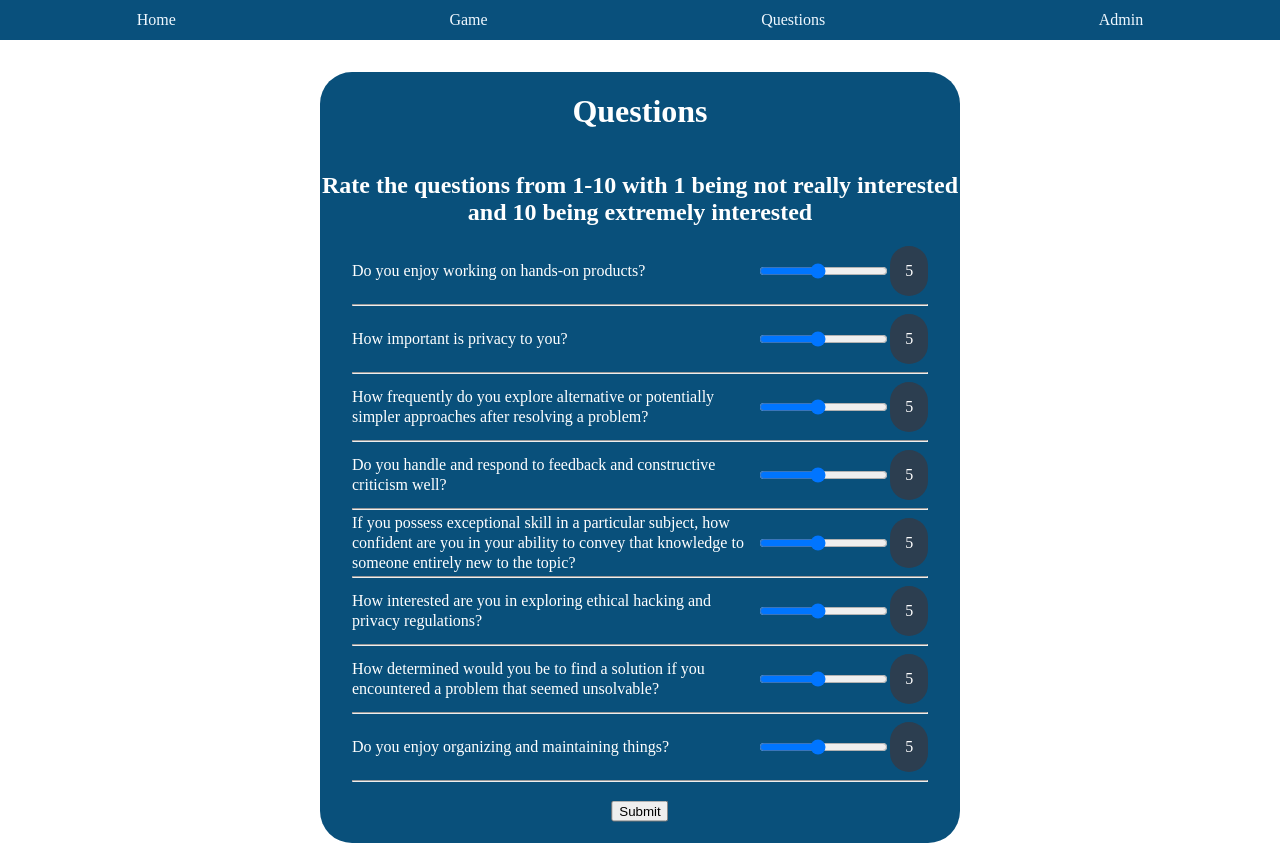
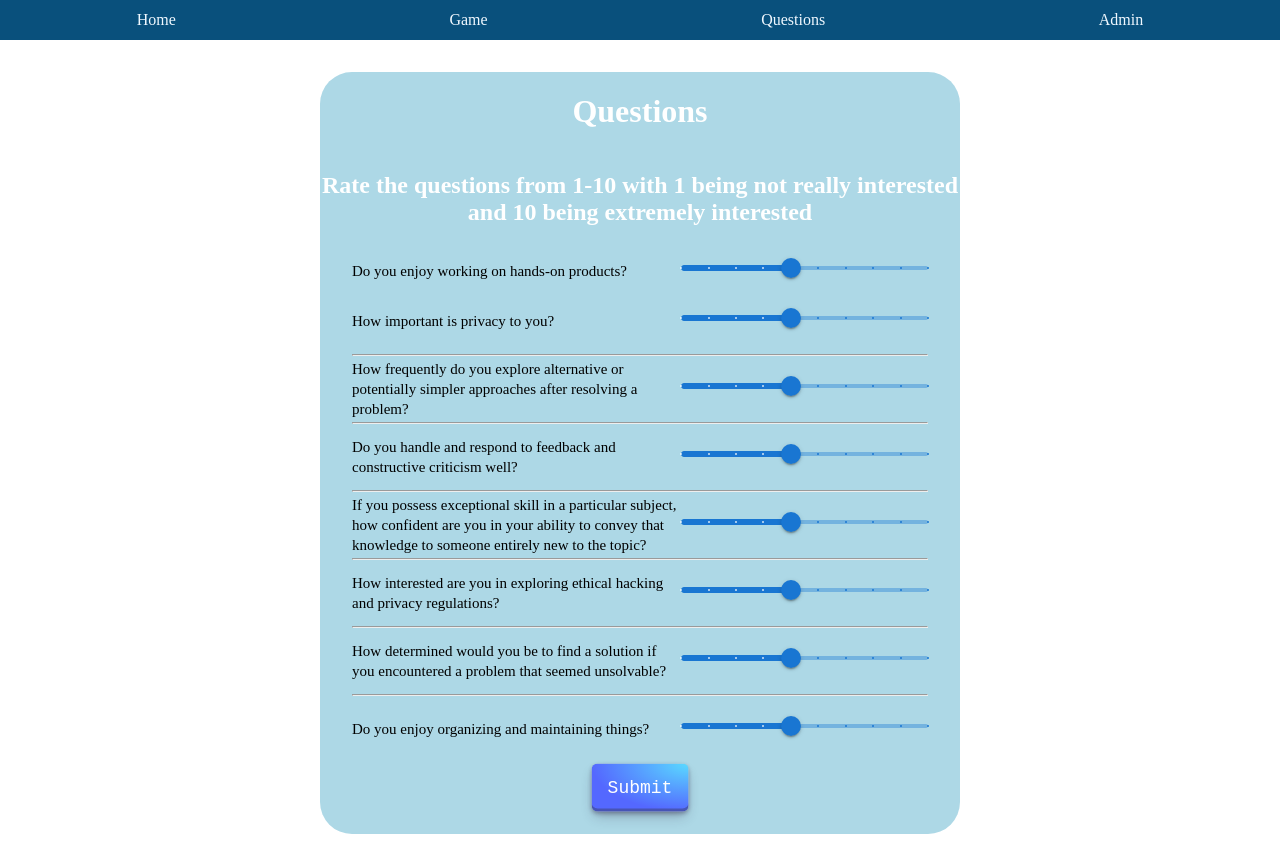
Before and after one commit to nonwor/CGI-hackathon, a React (Vite) app in the folder client/: page /Questions in a window 1280 px wide. Built offline with nearby package versions, Linux system fonts and the light colour scheme.

Commit message:
working on ui

```diff
--- a/client/package.json
+++ b/client/package.json
@@ -10,7 +10,10 @@
     "preview": "vite preview"
   },
   "dependencies": {
+    "@emotion/react": "^11.11.1",
+    "@emotion/styled": "^11.11.0",
     "@material-tailwind/react": "^2.1.4",
+    "@mui/material": "^5.14.14",
     "axios": "^1.5.1",
     "react": "^18.2.0",
     "react-dom": "^18.2.0",
--- a/client/src/pages/Questions/Questions.css
+++ b/client/src/pages/Questions/Questions.css
@@ -3,7 +3,7 @@
   flex-direction: column;
   margin: 2rem auto 0 auto;
   max-width: 50vw;
-  background-color: hsl(203, 86%, 26%);
+  background-color: #add8e6;
   border-radius: 2rem;
 }
 
@@ -19,6 +19,9 @@ h2 {
   line-height: 20px;
 }
 li {
+  padding: 1rem 0;
+  font-size: 15px;
+  color: black;
   list-style-type: none;
   width: 80%;
 }
@@ -51,7 +54,43 @@ li {
   position: relative;
   top: 50%;
   left: 50%;
-  transform: translate(-50%, 50%);
+  transform: translate(-50%, 20%);
+}
+
+.questionsubmit {
+  align-items: center;
+  appearance: none;
+  background-image: radial-gradient(
+    100% 100% at 100% 0,
+    #5adaff 0,
+    #5468ff 100%
+  );
+  border: 0;
+  border-radius: 6px;
+  box-shadow: rgba(45, 35, 66, 0.4) 0 2px 4px,
+    rgba(45, 35, 66, 0.3) 0 7px 13px -3px, rgba(58, 65, 111, 0.5) 0 -3px 0 inset;
+  box-sizing: border-box;
+  color: #fff;
+  cursor: pointer;
+  display: inline-flex;
+  font-family: "JetBrains Mono", monospace;
+  height: 48px;
+  justify-content: center;
+  line-height: 1;
+  list-style: none;
+  overflow: hidden;
+  padding-left: 16px;
+  padding-right: 16px;
+  position: relative;
+  text-align: left;
+  text-decoration: none;
+  transition: box-shadow 0.15s, transform 0.15s;
+  user-select: none;
+  -webkit-user-select: none;
+  touch-action: manipulation;
+  white-space: nowrap;
+  will-change: box-shadow, transform;
+  font-size: 18px;
 }
 
 .modalcourse {
--- a/client/src/pages/Questions/Questions.jsx
+++ b/client/src/pages/Questions/Questions.jsx
@@ -1,6 +1,8 @@
 import React from "react";
 import "./Questions.css";
 import { useState } from "react";
+import Slider from "@mui/material/Slider";
+import Box from "@mui/material/Box";
 
 export default function Questions() {
   const [value1, setValue1] = useState(5); // IT
@@ -80,32 +82,36 @@ export default function Questions() {
         <div className="questions">
           <div className="question1">
             <li>Do you enjoy working on hands-on products?</li>
-            <input
-              type="range"
-              min="1"
-              max="10"
-              className="slider1"
+            <Box sx={{ width: "60%" }}>
+              <Slider
                 value={value1}
+                step={1}
+                marks
+                min={1}
+                max={10}
+                valueLabelDisplay="auto"
                 onChange={(e) => {
                   setValue1(e.target.value);
                 }}
-            ></input>
-            <span className="range-slider-value">{value1}</span>
+              />
+            </Box>
           </div>
-          <hr />
+
           <div className="question2">
             <li>How important is privacy to you?</li>
-            <input
-              type="range"
-              min="1"
-              max="10"
-              className="slider2"
+            <Box sx={{ width: "60%" }}>
+              <Slider
                 value={value2}
+                step={1}
+                marks
+                min={1}
+                max={10}
+                valueLabelDisplay="auto"
                 onChange={(e) => {
                   setValue2(e.target.value);
                 }}
-            ></input>
-            <span className="range-slider-value">{value2}</span>
+              />
+            </Box>
           </div>
           <hr />
           <div className="question3">
@@ -113,17 +119,19 @@ export default function Questions() {
               How frequently do you explore alternative or potentially simpler
               approaches after resolving a problem?
             </li>
-            <input
-              type="range"
-              min="1"
-              max="10"
-              className="slider3"
+            <Box sx={{ width: "60%" }}>
+              <Slider
                 value={value3}
+                step={1}
+                marks
+                min={1}
+                max={10}
+                valueLabelDisplay="auto"
                 onChange={(e) => {
                   setValue3(e.target.value);
                 }}
-            ></input>
-            <span className="range-slider-value">{value3}</span>
+              />
+            </Box>
           </div>
           <hr />
           <div className="question4">
@@ -131,17 +139,19 @@ export default function Questions() {
               Do you handle and respond to feedback and constructive criticism
               well?
             </li>
-            <input
-              type="range"
-              min="1"
-              max="10"
-              className="slider4"
+            <Box sx={{ width: "60%" }}>
+              <Slider
                 value={value4}
+                step={1}
+                marks
+                min={1}
+                max={10}
+                valueLabelDisplay="auto"
                 onChange={(e) => {
                   setValue4(e.target.value);
                 }}
-            ></input>
-            <span className="range-slider-value">{value4}</span>
+              />
+            </Box>
           </div>
           <hr />
           <div className="question5">
@@ -150,17 +160,19 @@ export default function Questions() {
               confident are you in your ability to convey that knowledge to
               someone entirely new to the topic?
             </li>
-            <input
-              type="range"
-              min="1"
-              max="10"
-              className="slider5"
+            <Box sx={{ width: "60%" }}>
+              <Slider
                 value={value5}
+                step={1}
+                marks
+                min={1}
+                max={10}
+                valueLabelDisplay="auto"
                 onChange={(e) => {
                   setValue5(e.target.value);
                 }}
-            ></input>
-            <span className="range-slider-value">{value5}</span>
+              />
+            </Box>
           </div>
           <hr />
           <div className="question6">
@@ -168,17 +180,19 @@ export default function Questions() {
               How interested are you in exploring ethical hacking and privacy
               regulations?
             </li>
-            <input
-              type="range"
-              min="1"
-              max="10"
-              className="slider6"
+            <Box sx={{ width: "60%" }}>
+              <Slider
                 value={value6}
+                step={1}
+                marks
+                min={1}
+                max={10}
+                valueLabelDisplay="auto"
                 onChange={(e) => {
                   setValue6(e.target.value);
                 }}
-            ></input>
-            <span className="range-slider-value">{value6}</span>
+              />
+            </Box>
           </div>
           <hr />
           <div className="question7">
@@ -186,34 +200,38 @@ export default function Questions() {
               How determined would you be to find a solution if you encountered
               a problem that seemed unsolvable?
             </li>
-            <input
-              type="range"
-              min="1"
-              max="10"
-              className="slider7"
+            <Box sx={{ width: "60%" }}>
+              <Slider
                 value={value7}
+                step={1}
+                marks
+                min={1}
+                max={10}
+                valueLabelDisplay="auto"
                 onChange={(e) => {
                   setValue7(e.target.value);
                 }}
-            ></input>
-            <span className="range-slider-value">{value7}</span>
+              />
+            </Box>
           </div>
           <hr />
           <div className="question8">
             <li>Do you enjoy organizing and maintaining things?</li>
-            <input
-              type="range"
-              min="1"
-              max="10"
-              className="slider8"
+            <Box sx={{ width: "60%" }}>
+              <Slider
                 value={value8}
+                step={1}
+                marks
+                min={1}
+                max={10}
+                valueLabelDisplay="auto"
                 onChange={(e) => {
                   setValue8(e.target.value);
                 }}
-            ></input>
-            <span className="range-slider-value">{value8}</span>
+              />
+            </Box>
           </div>
-          <hr />
+
           <input
             type="submit"
             value="Submit"
```
Also changed, not shown: 1 other file (tests, documents, lock files or other folders). Lines whose indentation alone changed are shown as unchanged.
